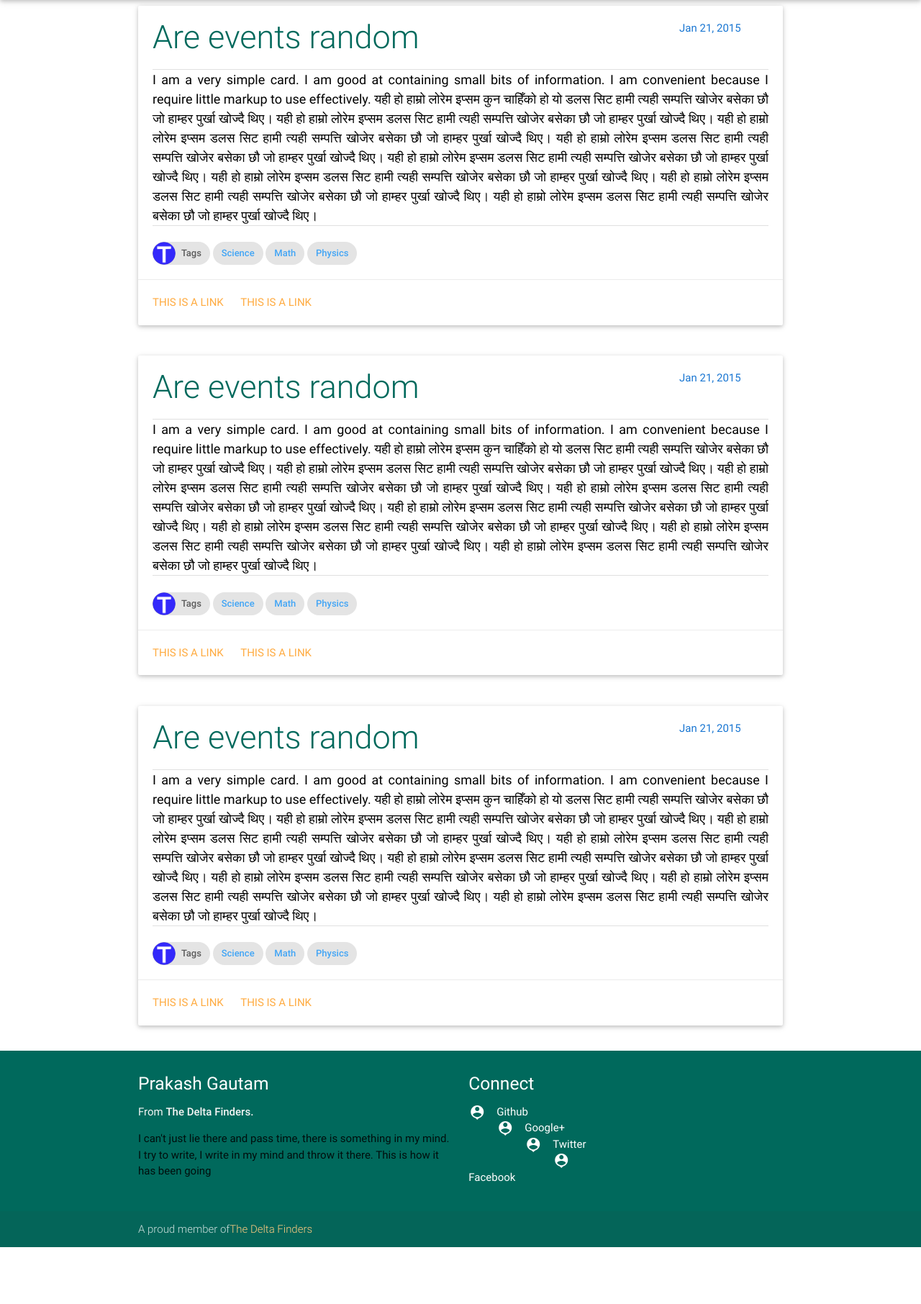
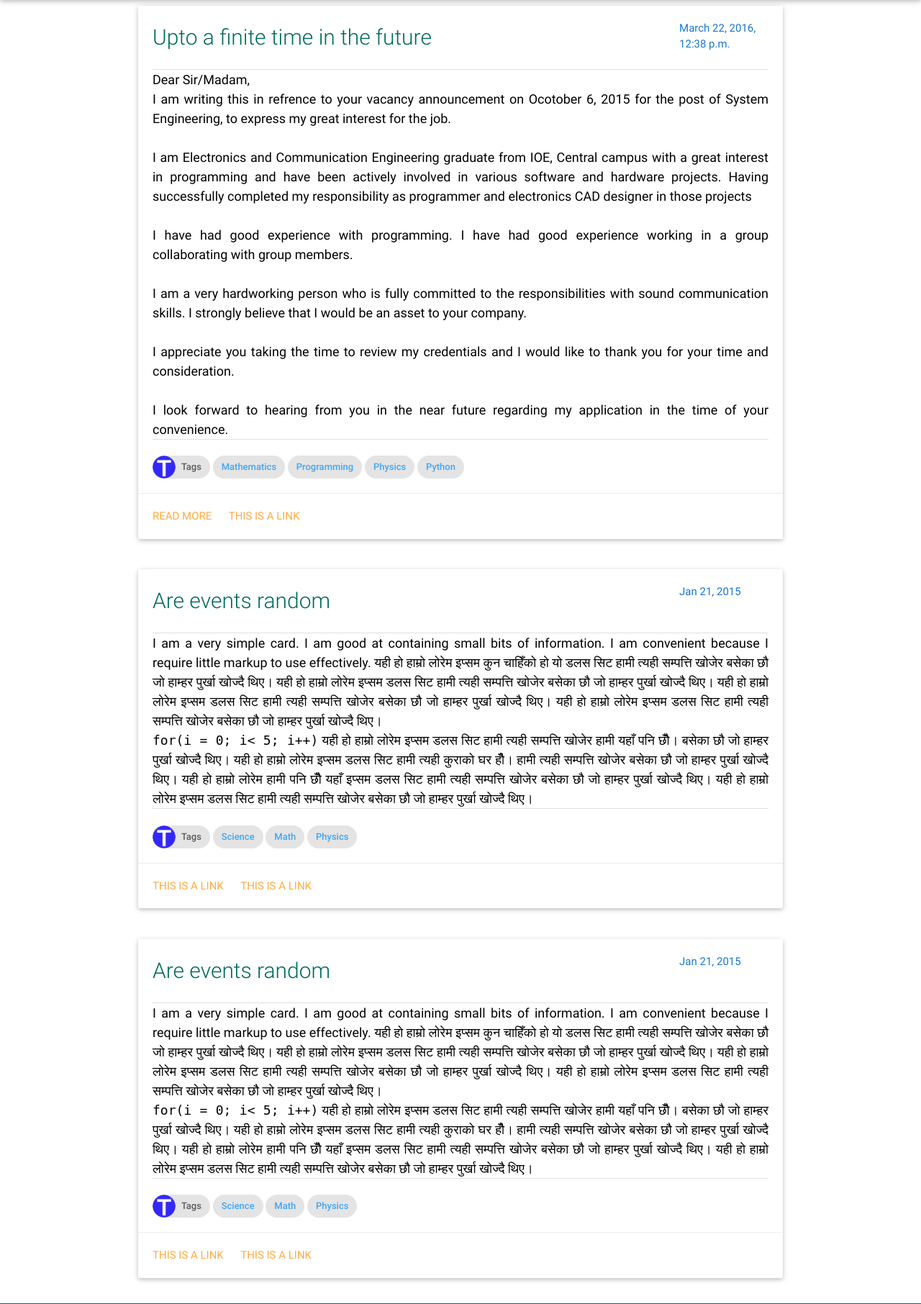
Before and after one commit to pranphy/DBlog, a Django app: page / in a window 1280 px wide. Shown: the part 64-1876 px from the top of the page at 72% size. Before the commit the page ends 1797 px from the top, so only its background shows below. Run offline with Django 3.2, Linux system fonts and the light colour scheme; data comes from the database, SQL or seed files in the repository.

Commit message:
Make detail page for posts

```diff
--- a/Blog/models.py
+++ b/Blog/models.py
@@ -3,32 +3,28 @@ import datetime
 from django.db import models
 from django.utils import timezone
 
-class News(models.Model):
-    Title = models.CharField(max_length=300)
-    Date = models.DateTimeField('Date Posted')
-    Place = models.CharField(max_length=50)
-    Source = models.CharField(max_length=100)
-    NewsText = models.TextField()
+class Tag(models.Model):
+    word = models.CharField(max_length=100,unique=True)
 
     def __str__(self):
-        return self.Title
+        return self.word
 
 class BlogPost(models.Model):
-    Title = models.CharField(max_length=300)
-    PostDate = models.DateTimeField('PostDate')
-    PublishDate = models.DateTimeField('PublishDate')
-    Likes = models.PositiveSmallIntegerField()
-    Contents = models.TextField();
-    Slug = models.SlugField()
-
+    title = models.CharField(max_length=200,unique=True)
+    body = models.TextField()
+    createdate = models.DateTimeField(auto_now_add=True)
+    updatedate = models.DateTimeField(auto_now=True)
+    tags = models.ManyToManyField('Tag',blank=True)
+    slug = models.SlugField(max_length=200,unique=True)
 
     def __str__(self):
-        return self.Title
+        return self.title
 
-class NavigationItems(models.Model):
-    DisplayName = models.CharField(max_length=50)
-    GlyphIconClass = models.CharField(max_length=20)
-    Link = models.CharField(max_length=50)
+class Comment(models.Model):
+    commenter = models.CharField(max_length=40)
+    comment = models.TextField()
+    postdate = models.DateTimeField(auto_now_add=True)
+    blogpost = models.ForeignKey('BlogPost')
 
     def __str__(self):
-        return self.DisplayName
+        return self.commenter+ ' on '+ self.blogpost.title
--- a/Blog/templates/Blog/index.html
+++ b/Blog/templates/Blog/index.html
@@ -4,14 +4,61 @@
 
 {%block full-card %}
 <div class="container">
+{% for post in allposts %}
+<div class="row">
+    <div class="col l12 s12 m12">
+      <div class="card ">
+        <div class="card-content black-text">
+          <div class="row">
+              <div class="col s7 m8 l10">
+                  <span class="card-title teal-text text-darken-3" style="font-size: 2em">
+                      {{post.title}}
+                  </span>
+              </div>
+              <div class="col s5 m4  l2">
+                  <span class="blue-text text-darken-2" style="text-align: right;">{{post.createdate}}</span>
+              </div>
+            </div>
+            <div class="divider"></div>
+            <div class="content" style="text-align: justify; font-size: 1.2em">
+            <p>
+                {{post.body|linebreaksbr}}
+            </p>
+          </div>
+          <div class="divider"></div>
+          <br/>
+          <div class="chip">
+                <img src="{%static 'images/capital-t.png'%}" alt="Tags">
+                Tags
+          </div><!--chip-->
+          {%for tag in post.tags.all %}
+          <a href="#"><div class="chip blue-text text-lighten-1">{{tag}}</div></a>
+          {%endfor %}
+        </div>
+
+        <div class="card-action">
+            <a href="details/{{post.id}}">read more</a>
+          <a href="#">This is a link</a>
+        </div>
+      </div>
+    </div>
+</div><!--row-->
+{% endfor %}
+
 {% for n in Repeat %}
 <div class="row">
     <div class="col l12 s12 m12">
       <div class="card ">
         <div class="card-content black-text">
           <div class="row">
-              <div class="col s7 m8 l10"><span class="card-title teal-text text-darken-3" style="font-size: 3em">Are events random</span></div>
-              <div class="col s5 m4  l2"><span class="blue-text text-darken-2" style="text-align: right;">Jan 21, 2015</span></div>
+              <div class="col s7 m8 l10">
+                  <span class="card-title teal-text text-darken-3" style="font-size: 2em">
+                      Are events random
+                  </span>
+              </div>
+              <div class="col s5 m4  l2">
+                  <span class="blue-text text-darken-2" style="text-align: right;">Jan 21, 2015</span>
+              </div>
             </div>
             <div class="divider"></div>
             <div class="content" style="text-align: justify; font-size: 1.2em">
@@ -21,18 +68,20 @@
                यही हो हाम्रो लोरेम इप्सम डलस सिट हामी त्यही सम्पत्ति खोजेर बसेका छौ जो हाम्हर पुर्खा खोज्दै थिए।
                यही हो हाम्रो लोरेम इप्सम डलस सिट हामी त्यही सम्पत्ति खोजेर बसेका छौ जो हाम्हर पुर्खा खोज्दै थिए।
                यही हो हाम्रो लोरेम इप्सम डलस सिट हामी त्यही सम्पत्ति खोजेर बसेका छौ जो हाम्हर पुर्खा खोज्दै थिए।
-                  यही हो हाम्रो लोरेम इप्सम डलस सिट हामी त्यही सम्पत्ति खोजेर बसेका छौ जो हाम्हर पुर्खा खोज्दै थिए।
-                  यही हो हाम्रो लोरेम इप्सम डलस सिट हामी त्यही सम्पत्ति खोजेर बसेका छौ जो हाम्हर पुर्खा खोज्दै थिए।
-                  यही हो हाम्रो लोरेम इप्सम डलस सिट हामी त्यही सम्पत्ति खोजेर बसेका छौ जो हाम्हर पुर्खा खोज्दै थिए।
+               <p>
+               <code>for(i = 0; i< 5; i++)</code>
+               यही हो हाम्रो लोरेम इप्सम डलस सिट हामी त्यही सम्पत्ति खोजेर हामी यहाँ पनि छौँ।  बसेका छौ जो हाम्हर पुर्खा खोज्दै थिए।
+               यही हो हाम्रो लोरेम इप्सम डलस सिट हामी त्यही कुराको घर हौँ। हामी त्यही सम्पत्ति खोजेर बसेका छौ जो हाम्हर पुर्खा खोज्दै थिए।
+               यही हो हाम्रो लोरेम हामी पनि छौँ यहाँ इप्सम डलस सिट हामी त्यही सम्पत्ति खोजेर बसेका छौ जो हाम्हर पुर्खा खोज्दै थिए।
                यही हो हाम्रो लोरेम इप्सम डलस सिट हामी त्यही सम्पत्ति खोजेर बसेका छौ जो हाम्हर पुर्खा खोज्दै थिए।
           </p>
           </div>
           <div class="divider"></div>
           <br/>
           <div class="chip">
-                <img src="{%static 'images/capital-t.png'%}" alt="Contact Person">
+                <img src="{%static 'images/capital-t.png'%}" alt="Tags">
                 Tags
-            </div>
+          </div><!--chip-->
             <a href="#"><div class="chip blue-text text-lighten-1">Science</div></a>
             <a href="#"><div class="chip blue-text text-lighten-1">Math</div></a>
             <a href="#"><div class="chip blue-text text-lighten-1">Physics</div></a>
@@ -44,9 +93,9 @@
         </div>
       </div>
     </div>
-  </div>
+</div><!--row-->
 {% endfor %}
-  </div>
+</div><!--container-->
 {%endblock full-card%}
 
 {%endblock bodycontent %}
--- a/Blog/urls.py
+++ b/Blog/urls.py
@@ -4,5 +4,5 @@ from . import views
 
 urlpatterns = [
     url(r'^$', views.index, name='index'),
-    url(r'DataGrid^$',views.dataGrid,name='dataGrid'),
+    url(r'^(?P<slug>[0-9]+)$', views.detail, name='detail'),
 ]
--- a/Blog/views.py
+++ b/Blog/views.py
@@ -2,28 +2,31 @@ from django.shortcuts import render
 from django.http import HttpResponse
 from django.template import loader
 from django.utils import timezone
-from .models import News
-from .models import NavigationItems
+
+import datetime
+
+from .models import Tag
 from .models import BlogPost
-import datetime
+from .models import Comment
 
 
 def index(request):
-    NewsGroup = News.objects.order_by("-Date")
-    NavItems = NavigationItems.objects.all();
+    allposts = BlogPost.objects.all()
     template = loader.get_template('Blog/index.html')
-    AllBlogPosts = BlogPost.objects.all();
-    Repeat = [1,2,3]
+    Repeat = [1,2]
 
     context   = {
         'Repeat' : Repeat,
-        'NewsGroup' : NewsGroup,
-        'NavItems'  : NavItems,
-        'AllBlogPosts': AllBlogPosts,
+        'allposts' : allposts,
     }
     return HttpResponse(template.render(context,request))
 
-def dataGrid(request):
-    template = loader.get_template('Blog/DataGrid.html');
-    context = {}
+def detail(request,slug):
+    currentpost = BlogPost.objects.get(id=slug)
+    template = loader.get_template('Blog/details.html')
+
+    context = {
+        'post': currentpost
+    }
+
     return HttpResponse(template.render(context,request))
--- a/RBlog/urls.py
+++ b/RBlog/urls.py
@@ -22,7 +22,7 @@ from django.conf.urls.static import static
 
 urlpatterns = [
     url(r'^$',include('Blog.urls')),
-    url(r'^DataGrid.html$',include('Blog.urls')),
+    url(r'^details/',include('Blog.urls')),
     url(r'^admin/', admin.site.urls),
 ] + static(settings.STATIC_URL,document_root=settings.STATIC_ROOT)
 
```
Also changed, not shown: Blog/admin.py (+5 -5 lines), Blog/templates/Blog/details.html (added, +44 -0 lines), Blog/migrations/0001_initial.py (deleted), Blog/migrations/0002_auto_20160310_2224.py (deleted), Blog/migrations/0003_blogpost_contents.py (deleted), Blog/migrations/__init__.py (deleted), db.sqlite3. Lines whose indentation alone changed are shown as unchanged.
